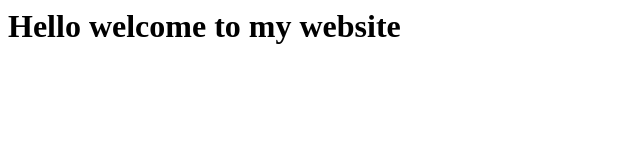
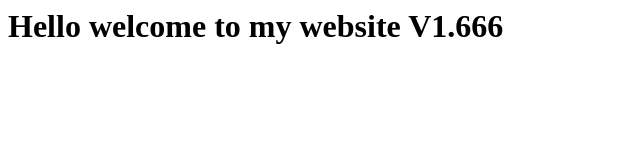
Before and after one commit to UtkarshM72/jenkin-app, a plain HTML site: page index.html in a window 1280 px wide. Shown: the whole page, without its empty margins (0-640 px from the left). Drawn offline with Linux system fonts and the light colour scheme.

Commit message:
index update

```diff
--- a/index.html
+++ b/index.html
@@ -1 +1 @@
-<h1> Hello welcome to my website </h1>
+<h1> Hello welcome to my website V1.666 </h1>
```
